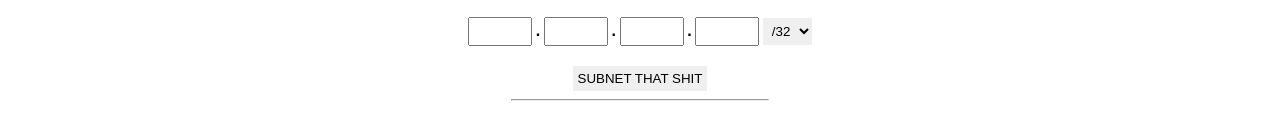
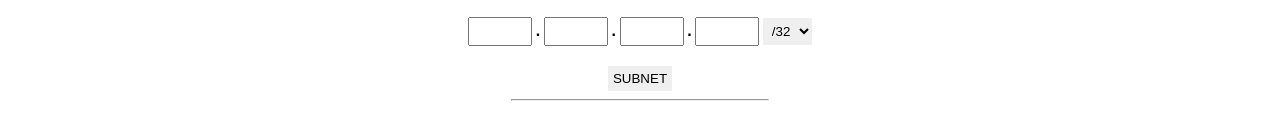
Before and after one commit to OrangeOwl/Subnetting-Calculator, a plain HTML site: page index.html in a window 1280 px wide. Shown: the part 155-294 px from the top of the page. Drawn offline with Linux system fonts and the light colour scheme; a web font is replaced by a local one.

Commit message:
Update index.html

```diff
--- a/index.html
+++ b/index.html
@@ -58,7 +58,7 @@
           <option value="02">/2</option>
           <option value="01">/1</option>
         </select><br>
-        <input type="submit" id="submit" value="SUBNET THAT SHIT" class="SUBMIT">
+        <input type="submit" id="submit" value="SUBNET" class="SUBMIT">
       </form>
       <hr>
      </div>
```
